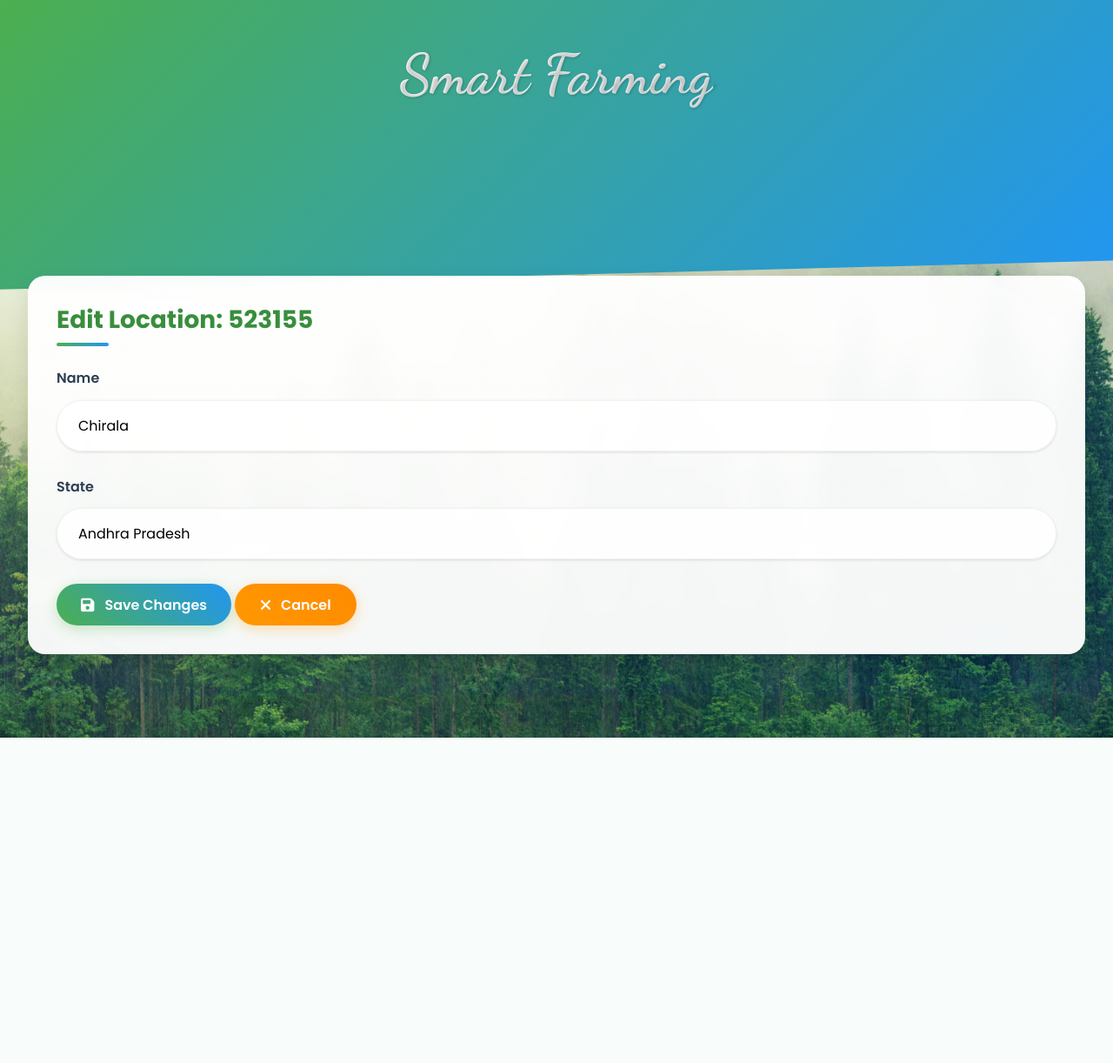
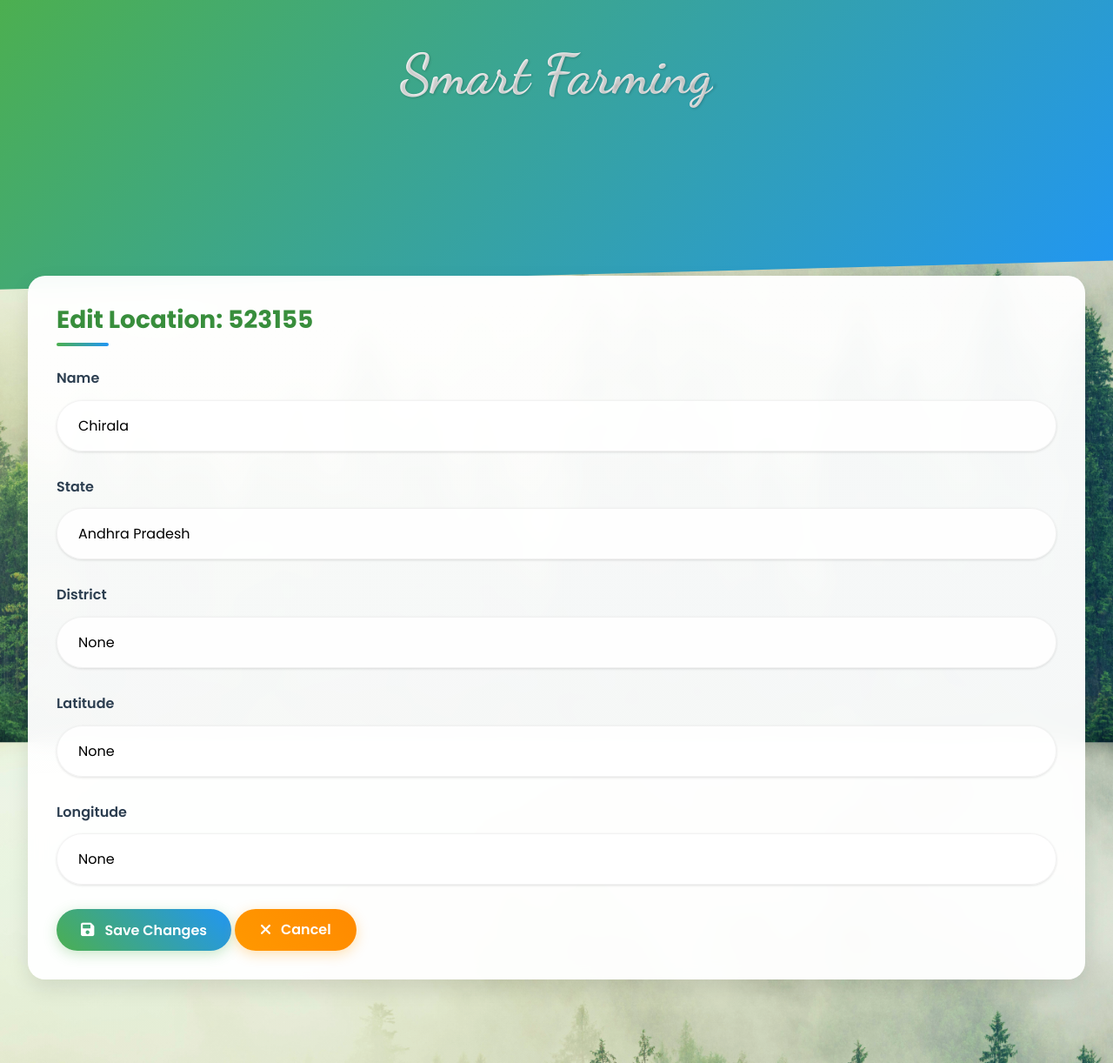
Before and after one commit to AbhishekYadav2207/Smart_Farming_AI, a Flask app: page /admin/edit_location/523155 in a window 1280 px wide. Shown: the whole page at 87% size. Before the commit the page ends 848 px from the top, so only its background shows below. Run offline with Flask 3, Linux system fonts and the light colour scheme; a user stored in the database is signed in.

Commit message:
Update edit location and register location

```diff
--- a/app/templates/admin/edit_location.html
+++ b/app/templates/admin/edit_location.html
@@ -16,6 +16,20 @@
                 <input type="text" name="state" value="{{ location.state }}" class="form-control">
             </div>
 
+            <div class="form-group">
+                <label class="form-label">District</label>
+                <input type="text" name="district" value="{{ location.district }}" class="form-control">
+            </div>
+
+            <div class="form-group">
+                <label class="form-label">Latitude</label>
+                <input type="text" name="latitude" value="{{ location.latitude }}" class="form-control">
+            </div>
+
+            <div class="form-group">
+                <label class="form-label">Longitude</label>
+                <input type="text" name="longitude" value="{{ location.longitude }}" class="form-control">
+            </div>
 
             <!-- Add all other location fields as needed -->
 
```
Also changed, not shown: app/templates/admin/dashboard.html (+21 -0 lines).
